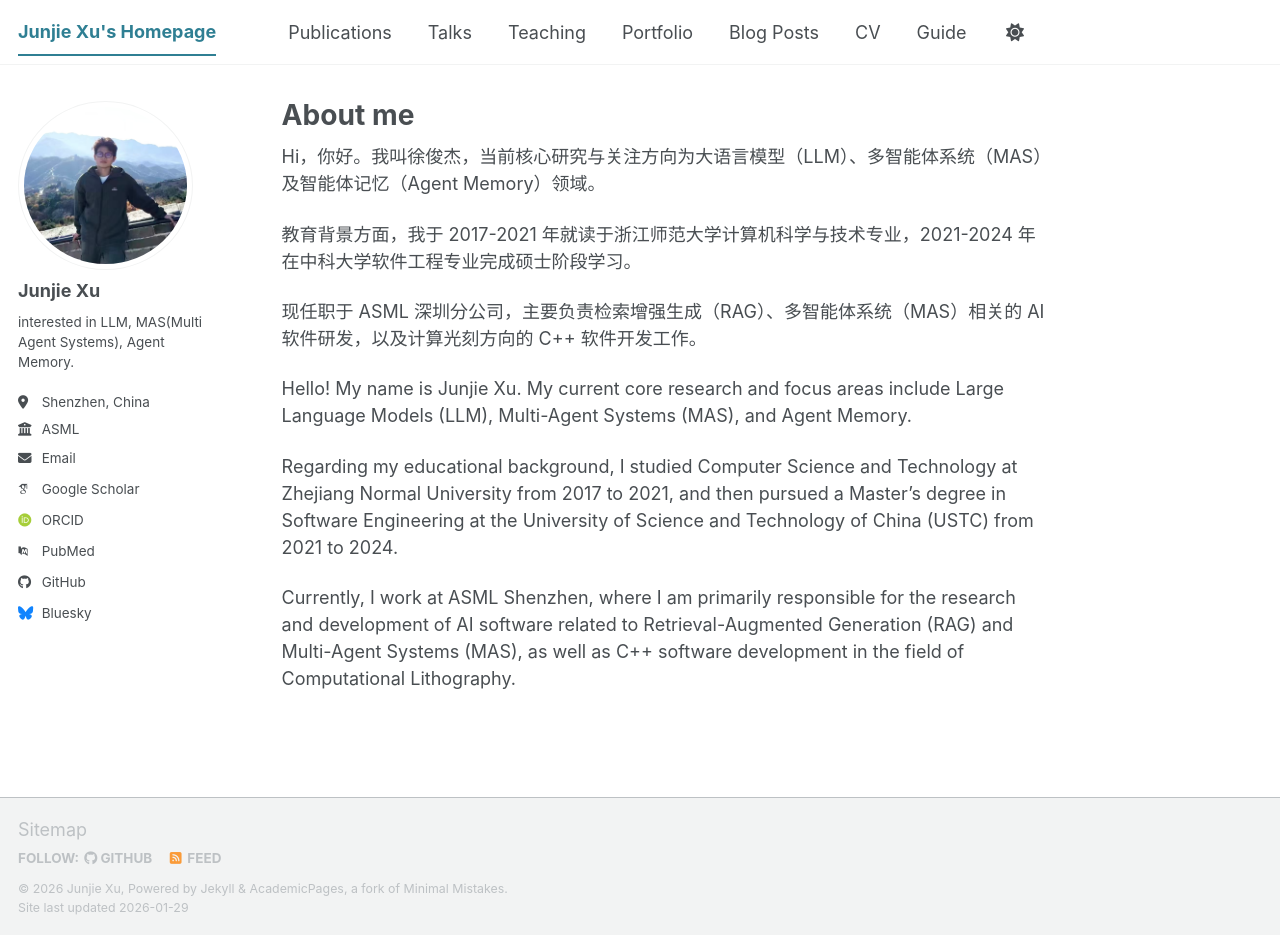
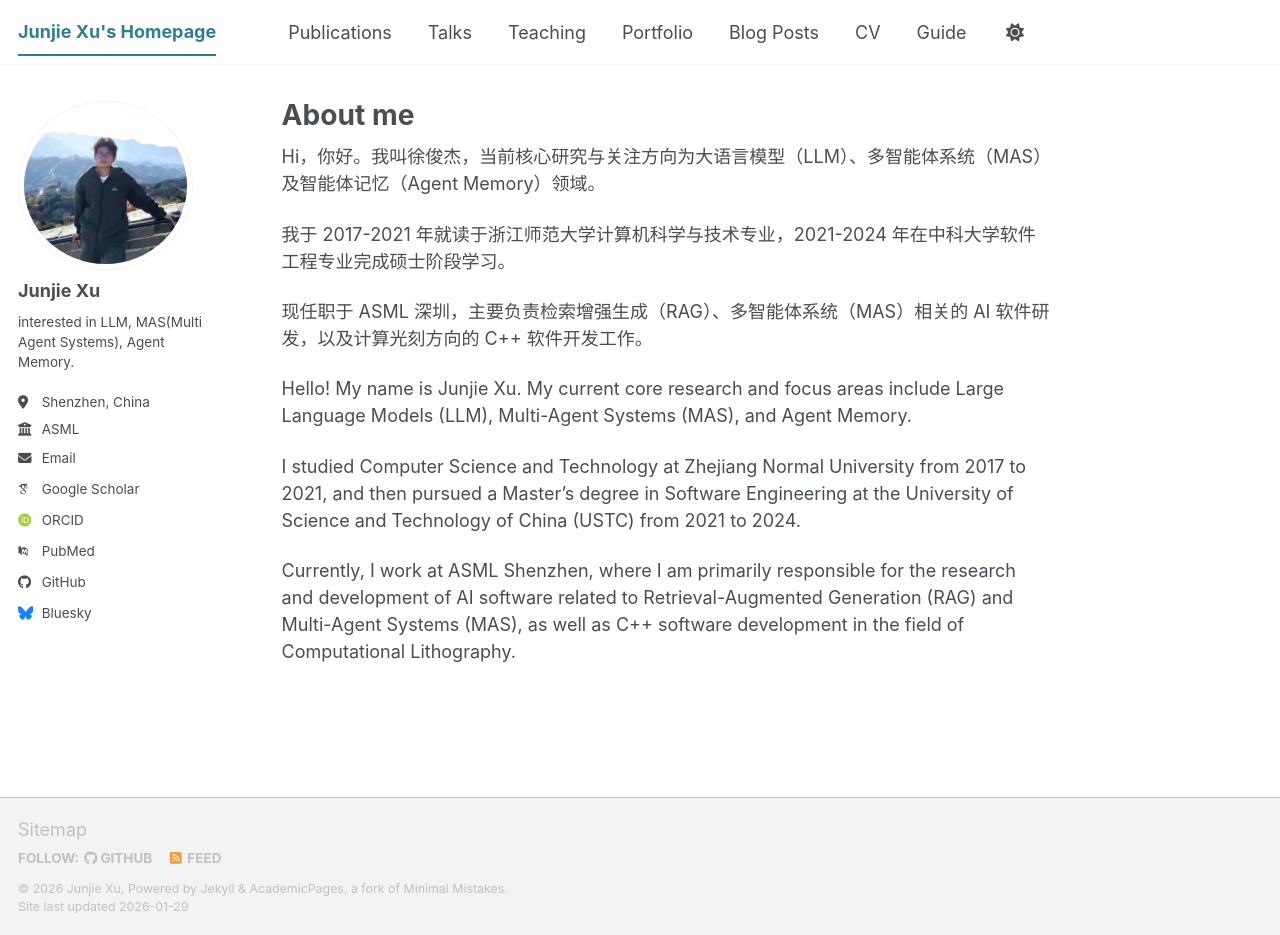
Before and after one commit to XuUSTC99/XuUSTC99.github.io, a Jekyll site: the page built from _pages/about.md, in a window 1280 px wide and 935 px high. Built offline with Jekyll 4.4.1, drawn with Linux system fonts in a browser that asks for light colours; some web fonts are replaced; a script bundle is joined from its source files by our own code; library files that are not in the unit come from our copies.

Commit message:
tiny amend

```diff
--- a/_pages/about.md
+++ b/_pages/about.md
@@ -9,12 +9,12 @@ redirect_from:
 
 Hi，你好。我叫徐俊杰，当前核心研究与关注方向为大语言模型（LLM）、多智能体系统（MAS）及智能体记忆（Agent Memory）领域。
 
-教育背景方面，我于 2017-2021 年就读于浙江师范大学计算机科学与技术专业，2021-2024 年在中科大学软件工程专业完成硕士阶段学习。
+我于 2017-2021 年就读于浙江师范大学计算机科学与技术专业，2021-2024 年在中科大学软件工程专业完成硕士阶段学习。
 
-现任职于 ASML 深圳分公司，主要负责检索增强生成（RAG）、多智能体系统（MAS）相关的 AI 软件研发，以及计算光刻方向的 C++ 软件开发工作。
+现任职于 ASML 深圳，主要负责检索增强生成（RAG）、多智能体系统（MAS）相关的 AI 软件研发，以及计算光刻方向的 C++ 软件开发工作。
 
 Hello! My name is Junjie Xu. My current core research and focus areas include Large Language Models (LLM), Multi-Agent Systems (MAS), and Agent Memory.
 
-Regarding my educational background, I studied Computer Science and Technology at Zhejiang Normal University from 2017 to 2021, and then pursued a Master’s degree in Software Engineering at the University of Science and Technology of China (USTC) from 2021 to 2024.
+I studied Computer Science and Technology at Zhejiang Normal University from 2017 to 2021, and then pursued a Master’s degree in Software Engineering at the University of Science and Technology of China (USTC) from 2021 to 2024.
 
 Currently, I work at ASML Shenzhen, where I am primarily responsible for the research and development of AI software related to Retrieval-Augmented Generation (RAG) and Multi-Agent Systems (MAS), as well as C++ software development in the field of Computational Lithography.
```
